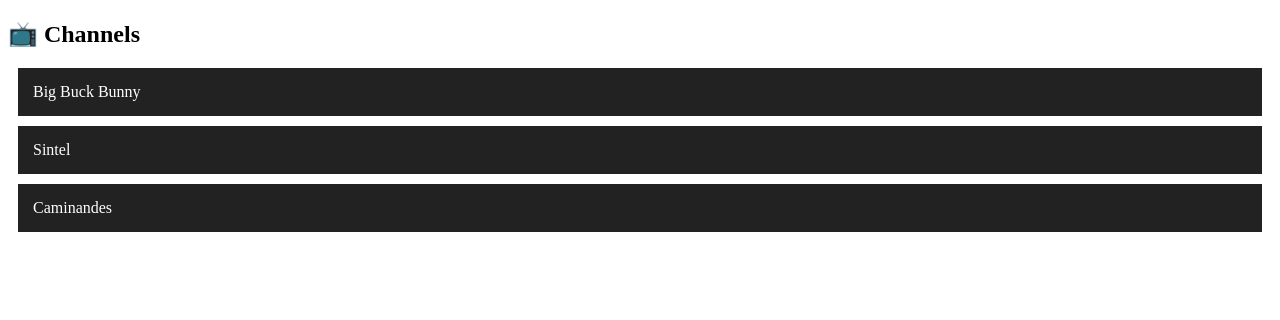
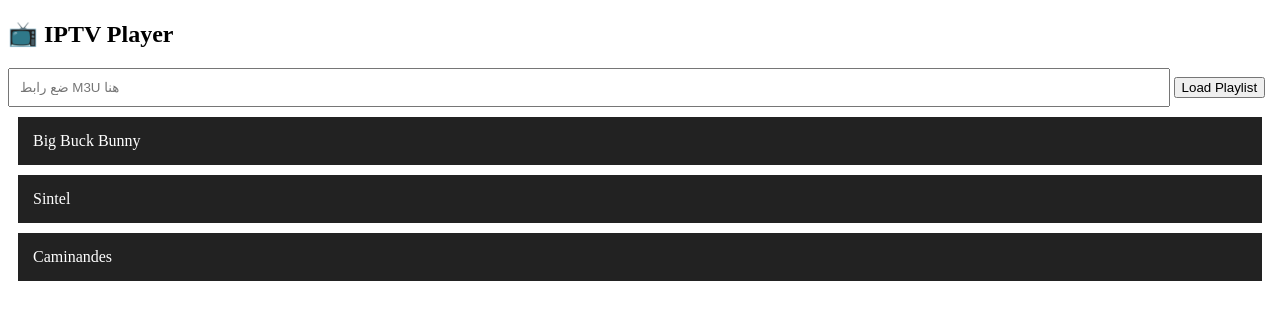
Before and after one commit to HosamShehata/iptv-webos-app, a plain HTML site: page index.html in a window 1280 px wide. Drawn offline with Linux system fonts and the light colour scheme.

Commit message:
Update index.html

```diff
--- a/index.html
+++ b/index.html
@@ -7,7 +7,10 @@
 
 <body>
 
-<h2>📺 Channels</h2>
+<h2>📺 IPTV Player</h2>
+
+<input id="m3uUrl" placeholder="ضع رابط M3U هنا" style="width:90%;padding:10px;" />
+<button onclick="loadPlaylist()">Load Playlist</button>
 
 <div id="channels"></div>
 
```
